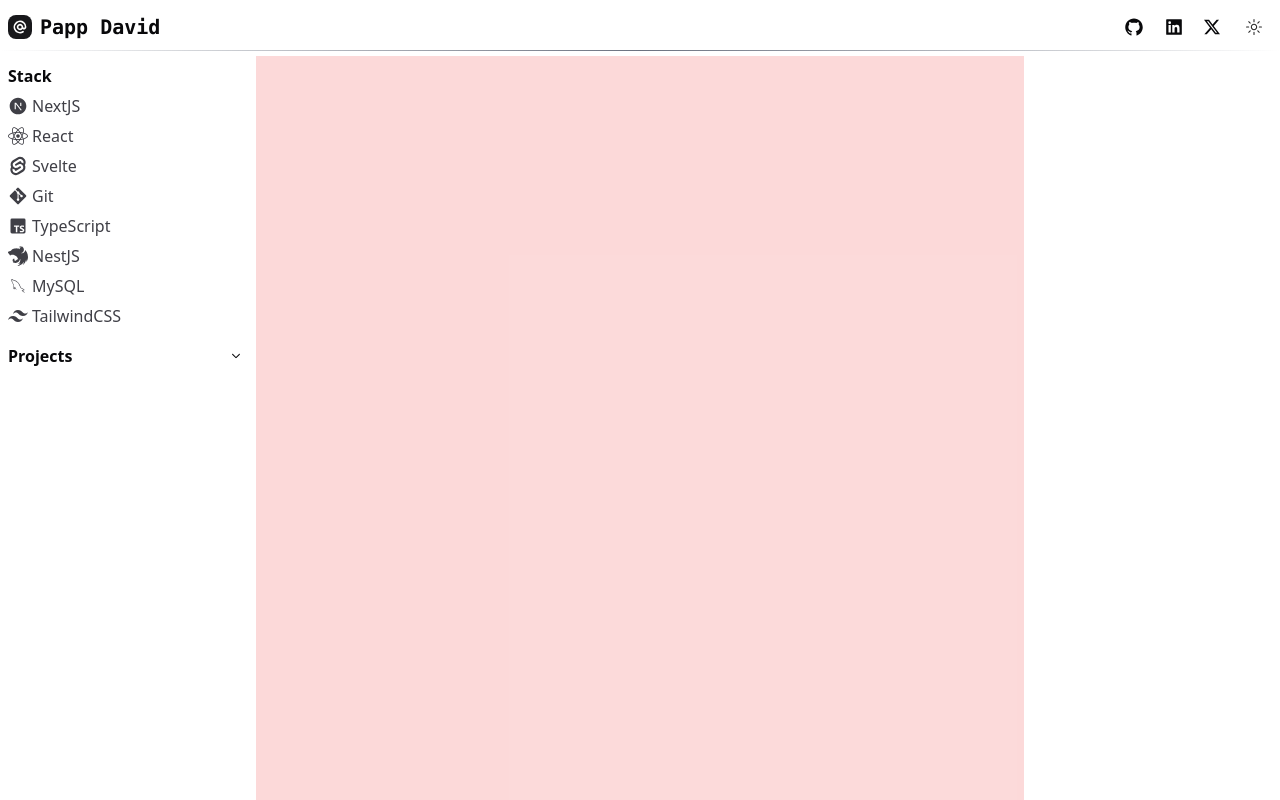
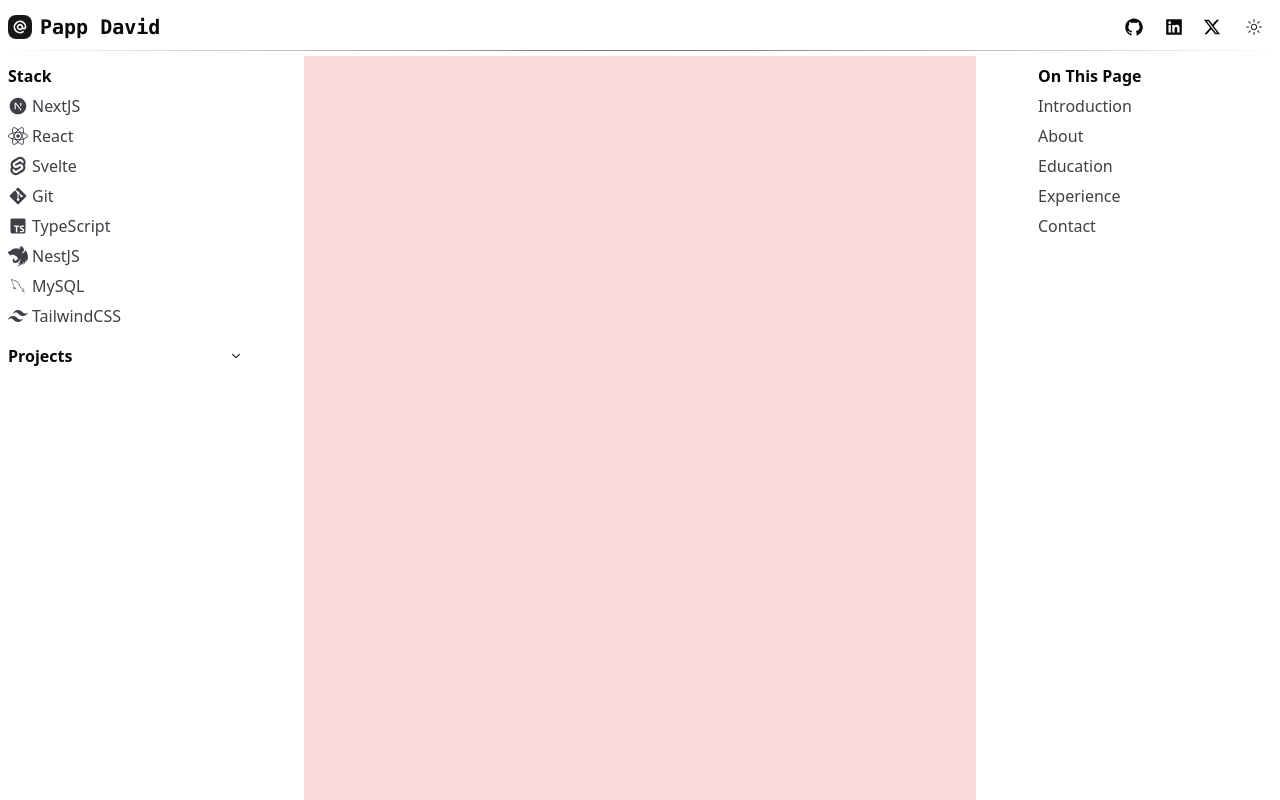
Before and after one commit to impappdavid/portfolio, a Next.js app: page / in a window 1280 px wide. Shown: the top 800 px of the page. Built offline with nearby package versions, Linux system fonts and the light colour scheme.

Commit message:
Create additional sidebar for in-page navigation

```diff
--- a/src/app/page.tsx
+++ b/src/app/page.tsx
@@ -93,11 +93,46 @@ export default function Home() {
           </Collapsible>
         </div>
 
-        <div className="w-full max-w-3xl min-h-[2000px] flex bg-red-500/20 mx-auto">
+        <div className="w-full max-w-2xl min-h-[2000px] flex bg-red-500/20 mx-auto">
 
         </div>
 
         <div className=" w-full max-w-[250px] h-fit sticky top-14  flex flex-col gap-6 pt-2 ">
+          <ul className="px-2 flex flex-col gap-1.5">
+
+            <li className="font-semibold text-md font-sans">On This Page</li>
+
+            <li className="font-sans text-md text-zinc-700 dark:text-zinc-400 hover:text-zinc-900 dark:hover:text-zinc-200 flex gap-1 items-center hover:cursor-pointer">
+              <a href="">
+                Introduction
+              </a>
+            </li>
+
+            <li className="font-sans text-md text-zinc-700 dark:text-zinc-400 hover:text-zinc-900 dark:hover:text-zinc-200 flex gap-1 items-center hover:cursor-pointer">
+              <a href="">
+                About
+              </a>
+            </li>
+
+            <li className="font-sans text-md text-zinc-700 dark:text-zinc-400 hover:text-zinc-900 dark:hover:text-zinc-200 flex gap-1 items-center hover:cursor-pointer">
+              <a href="">
+                Education
+              </a>
+            </li>
+
+            <li className="font-sans text-md text-zinc-700 dark:text-zinc-400 hover:text-zinc-900 dark:hover:text-zinc-200 flex gap-1 items-center hover:cursor-pointer">
+              <a href="">
+                Experience
+              </a>
+            </li>
+
+            <li className="font-sans text-md text-zinc-700 dark:text-zinc-400 hover:text-zinc-900 dark:hover:text-zinc-200 flex gap-1 items-center hover:cursor-pointer">
+              <a href="">
+                Contact
+              </a>
+            </li>
+
+          </ul>
         </div>
       </div>
     </div>
```
Lines whose indentation alone changed are shown as unchanged.
